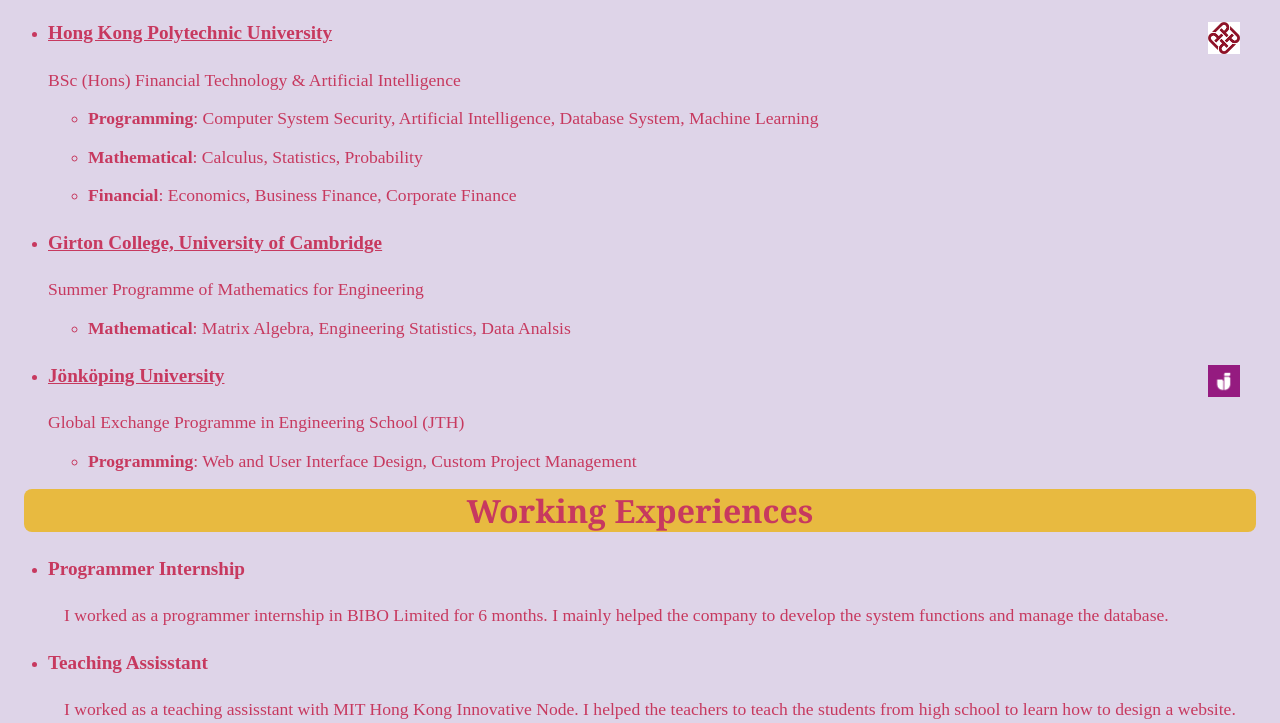
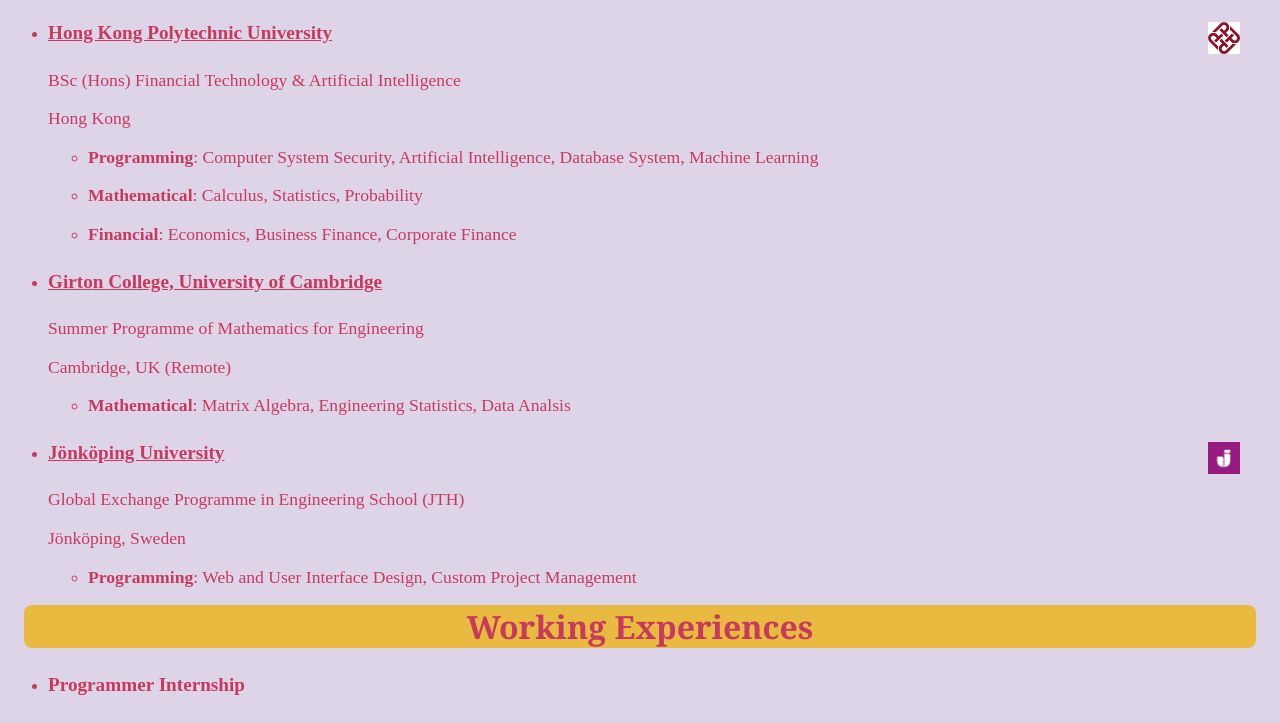
Before and after one commit to ju-nmd2023/wuid-portfolio-xujialuellie, a plain HTML site: page index.html in a window 1280 px wide. Shown: the part 560-1283 px from the top of the page. Drawn offline with Linux system fonts and the light colour scheme.

Commit message:
Update index.html
Add uni_location for each academic experience

```diff
--- a/index.html
+++ b/index.html
@@ -60,6 +60,7 @@
             />
           </h4>
           <p>BSc (Hons) Financial Technology & Artificial Intelligence</p>
+          <p class="uni_location">Hong Kong</p>
           <ul class="courses">
             <li>
               <p><b>Programming</b>: Computer System Security, Artificial Intelligence, Database System, Machine Learning</p>
@@ -78,6 +79,7 @@
             >
           </h4>
           <p>Summer Programme of Mathematics for Engineering</p>
+          <p class="uni_location">Cambridge, UK (Remote)</p>
           <ul class="courses">
             <li>
               <p><b>Mathematical</b>: Matrix Algebra, Engineering Statistics, Data Analsis</p>
@@ -94,6 +96,7 @@
             />
           </h4>
           <p>Global Exchange Programme in Engineering School (JTH)</p>
+          <p class="uni_location">Jönköping, Sweden</p>
           <ul class="courses">
             <li>
               <p><b>Programming</b>: Web and User Interface Design, Custom Project Management</p>
```
